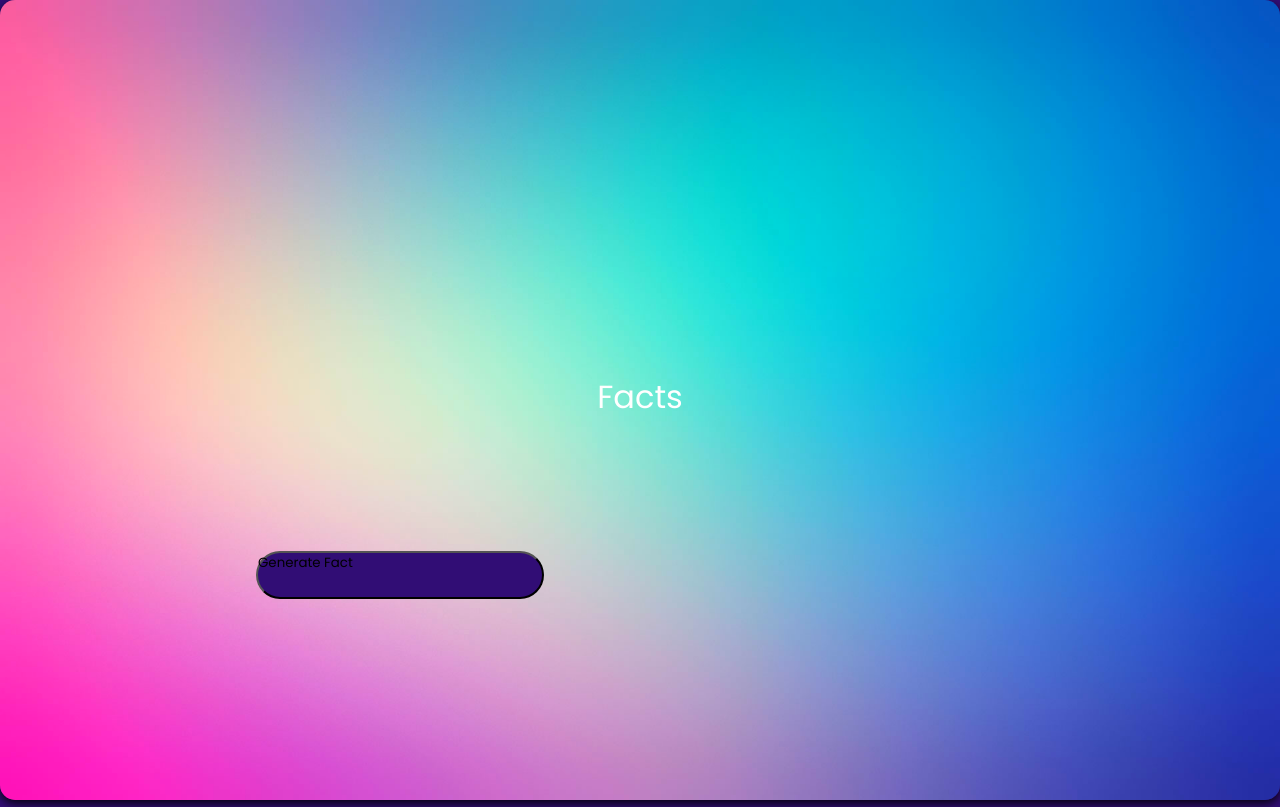
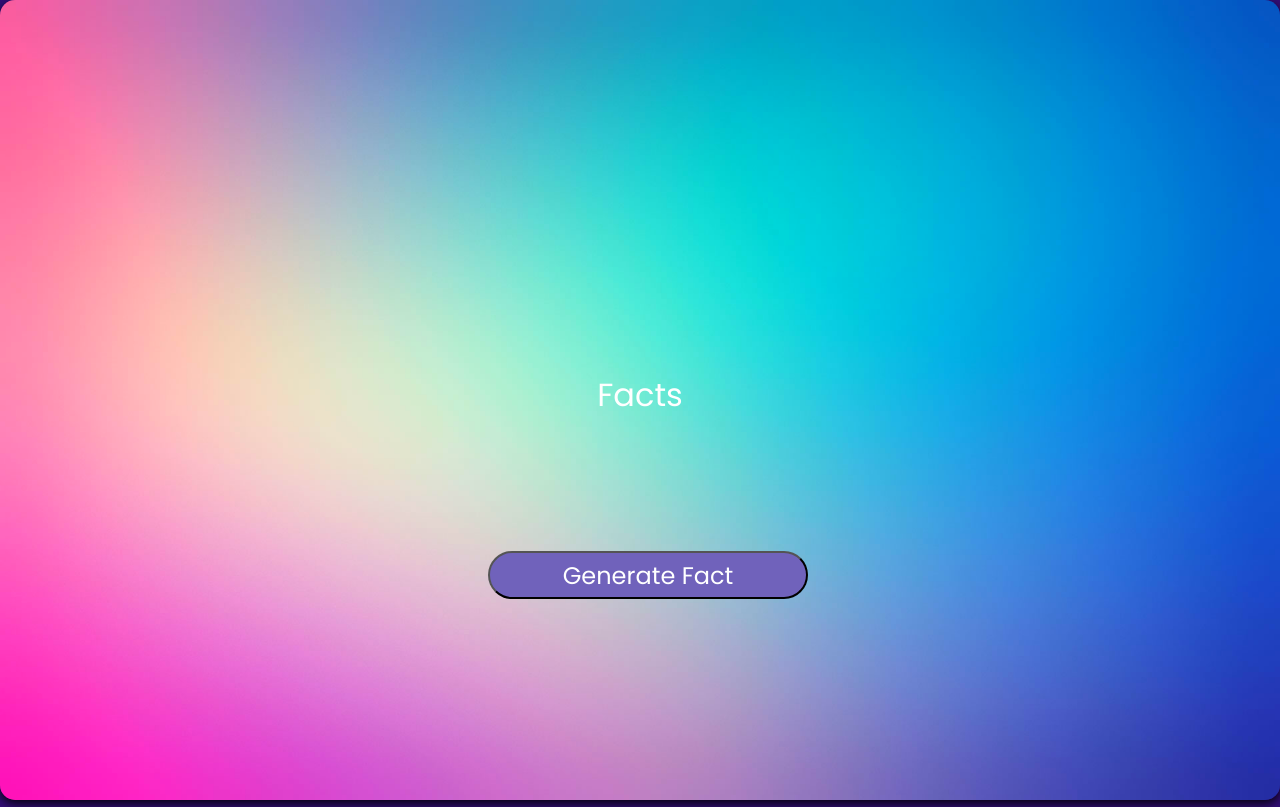
Before and after one commit to Thazet/Funfact-usuless-facts, a website built with Vite: page index.html in a window 1280 px wide. Built offline with nearby package versions, Linux system fonts and the light colour scheme.

Commit message:
media query mobile desktop

```diff
--- a/src/css/facts-section-main.css
+++ b/src/css/facts-section-main.css
@@ -1,11 +1,12 @@
 @import url(./base.css);
+
+
+
 body {
     width: 100%;
     height: 100%;
     background-color: var(--color-dark-blue);
-    font-family: 'Barlow', 'Roboto', sans-serif;
-    margin: 0;
-    padding: 0;
+    font-family: "Poppins", sans-serif;
     display: flex;
     flex-direction: column;
     align-items: center;
@@ -28,15 +29,16 @@ body {
     align-items: center;
     justify-content: flex-end;
     position: relative;
+
 }
 
 .carousel__img {
+    display: flexbox;
     box-shadow: 0px 4px 10px 0px rgba(0, 0, 0, 0.85);
     height: 100%;
-    width: 100%;
-    border-radius: 15px;
     object-fit: cover;
     filter: saturate(175%);
+
 }
 
 .carousel__text {
@@ -48,17 +50,16 @@ body {
     flex-direction: column;
     opacity: 0;
     transition: opacity 0.5s;
-    margin-bottom: 9px;
     display: flex;
     align-items: center;
     justify-content: center;
-    border-radius: 30px;
     background-color: transparent;
     transition: background-color 0.9s;
+    margin-bottom: 10rem;
 }
 
 .carousel__title {
-    padding-top: 3%;
+    padding-top: 1rem;
     color: var(--color-white);
     font-weight: 300;
     font-size: 2rem;
@@ -76,57 +77,133 @@ body {
     width: 50%;
     opacity: 1;
     transition: 1s;
+
 }
 
 .carousel__advance {
+
     position: absolute;
-    bottom: 13rem;
-    right: 46rem;
+    margin-right: -1rem;
+    border-color: none;
     color: var(--color-white);
 }
 
 .carousel__change-image-button {
-    display: flex;
-    background-color:  #310D75;
-    border-radius: 15rem;
-    width: 18rem;
-    height: 3rem;
-    margin-top: 2rem;
-    text-decoration-color: #fff;;
+    background-color: var(--color-dark-blue);
+    border-radius: 10rem;
+    width: 10rem;
+    height: 2rem;
+    margin-top: 3rem;
+    color: var(--color-white);
+    font-size: 0.9rem;
+    align-items: center;
+    text-align: center;
+    border-color: none;
 
 }
-/* Mobile styles up to 100px */
-@media (max-width: 1000px) {
-    .carousel__advance {
-        bottom: 8rem;
-        right: 20rem;
+
+
+/* Desktop styles */
+@media (min-width: 1005px) {
+
+    body {
+        width: 100%;
+        height: 100%;
+        background-color: var(--color-dark-blue);
+        font-family: "Poppins", sans-serif;
+        margin: 0;
+        padding: 0;
+        display: flex;
+        flex-direction: column;
+        align-items: center;
+        justify-content: center;
+        overflow: hidden;
     }
 
-    .carousel__dot {
-        font-size: 3%;
-        margin-top: -1%;
+    .carousel {
+        display: flex;
+        align-items: center;
+        justify-content: center;
+        overflow: hidden;
+        width: 100%;
+        height: 100%;
     }
 
-    .carousel__dot--bold {
-        margin-left: 0.5%;
-        margin-right: 0.5%;
-    }
-}
-
-/* Desktop styles from 1400px */
-@media (min-width: 1400px) {
-    .carousel__advance {
-        bottom: 18rem;
-        right: 56rem;
+    .carousel__images {
+        display: flex;
+        flex-direction: column;
+        align-items: center;
+        justify-content: flex-end;
+        position: relative;
     }
 
-    .carousel__dot {
-        font-size: 7%;
-        margin-top: -3%;
+    .carousel__img {
+        box-shadow: 0px 4px 10px 0px rgba(0, 0, 0, 0.85);
+        height: 100%;
+        width: 100%;
+        border-radius: 15px;
+        object-fit: cover;
+        filter: saturate(175%);
     }
 
-    .carousel__dot--bold {
-        margin-left: 1.5%;
-        margin-right: 1.5%;
+    .carousel__text {
+        overflow: hidden;
+        position: fixed;
+        top: 50%;
+        left: 50%;
+        transform: translate(-50%, -50%);
+        flex-direction: column;
+        opacity: 0;
+        transition: opacity 0.5s;
+        margin-bottom: 9px;
+        display: flex;
+        align-items: center;
+        justify-content: center;
+        border-radius: 30px;
+        background-color: transparent;
+        transition: background-color 0.9s;
     }
+
+    .carousel__title {
+        padding-top: 1rem;
+        color: var(--color-white);
+        font-weight: 300;
+        font-size: 2rem;
+    }
+
+    .carousel__description {
+        align-items: center;
+        padding: 2%;
+        color: var(--color-light-blue-green);
+        font-weight: 300;
+        font-size: 0;
+    }
+
+    .carousel__images .carousel__text {
+        width: 50%;
+        opacity: 1;
+        transition: 1s;
+
+    }
+
+    .carousel__advance {
+        position: absolute;
+        bottom: 13rem;
+        /*color: var(--color-white);*/
+
+    }
+
+    .carousel__change-image-button {
+        background-color: var( --color-purple);
+        border-radius: 15rem;
+        width: 20rem;
+        height: 3rem;
+        margin-top: 2rem;
+        color: var(--color-white);
+        font-size: 1.5rem;
+        align-items: center;
+        text-align: center;
+
+    }
+
 }
```
